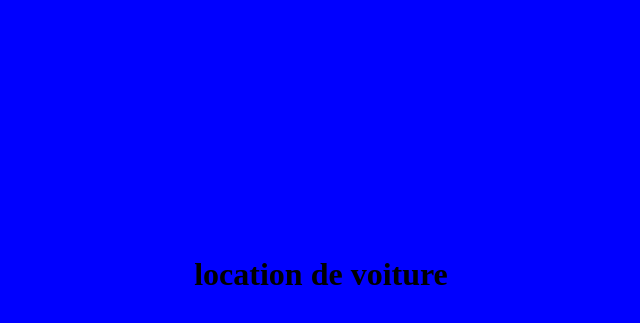
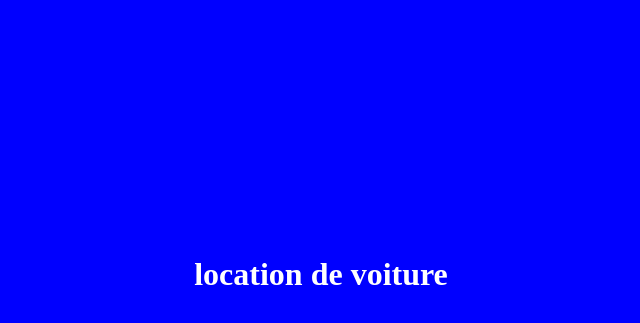
Before and after one commit to ElferjeniDevops/Work, a plain HTML site: page index.html in a window 1280 px wide. Shown: the part 5-328 px from the top of the page, without its empty margins (319-959 px from the left). Drawn offline with Linux system fonts and the light colour scheme.

Commit message:
modification couleur grand titre

```diff
--- a/index.html
+++ b/index.html
@@ -4,6 +4,6 @@
 <title></title>
 </head>
 <body style="background-color:#0000FF">
-   <h1 style="padding-top:20%; padding-botton:20%; text-align:center;">location de voiture</h1>
+   <h1 style="padding-top:20%; padding-botton:20%; text-align:center;color:#FFFFFF">location de voiture</h1>
    </body>
    </html>
```
